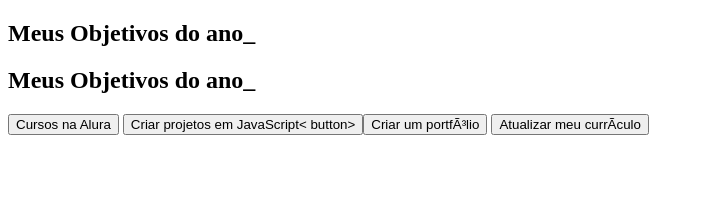
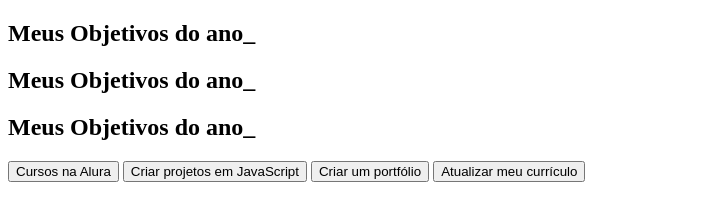
Before and after one commit to kauawv2019/200-full-box, a plain HTML site: page index.HTML in a window 1280 px wide. Shown: the whole page, without its empty margins (0-704 px from the left). Drawn offline with Linux system fonts and the light colour scheme.

Commit message:
Update index.HTML

```diff
--- a/index.HTML
+++ b/index.HTML
@@ -1,34 +1,39 @@
 <!DOCTYPE html>
-<html lang=”pt-br”>
+<html lang="pt-br">
 <head>
-<meta charset=”UTF-8”>
-
-<meta name=”viewport” content=”width=device-width, initial-
-scale=1.0”>
-
-<title>Meus objetivos do ano</title>
+  <meta charset="UTF-8">
+  <meta name="viewport" content="width=device-width, initial-scale=1.0">
+  <title>Meus objetivos do ano</title>
 </head>
 <body>
+
+</body>
+</html>
+<!-- código omitido -->
+<body>
+        <section class="conteudo-principal"></section>
 </body>
 </html>
 <body>
-<section class=”conteudo-principal”></section>
-<h2 class=”titulo-principal”>Meus Objetivos do ano_</h2>
+        <section class="conteudo-principal"></section>
+            <h2 class="titulo-principal">Meus Objetivos do ano_</h2>
 </body>
-<section class=”conteudo-principal”></section>
-<h2 class=”titulo-principal”>Meus Objetivos do ano_</h2>
-<div class=”botoes”>
-<button class=”botao”>Cursos na Alura</button>
-<button class=”botao”>Criar projetos em JavaScript<
-button>
-<button class=”botao”>Criar um portfólio</button>
-<button class=”botao”>Atualizar meu currículo</button>
-</div>
+</html>
+<body>
+        <section class="conteudo-principal"></section>
+            <h2 class="titulo-principal">Meus Objetivos do ano_</h2>
+            <div class="botoes"></div>
 </body>
-<head>
-<meta charset=”UTF-8”>
-<meta name=”viewport” content=”width=device-width,
-initial-scale=1.0”>
-<title>Meus objetivos do ano</title>
-<link rel=”stylesheet” href=”style.css”>
-</head>
+</html>
+<body>
+  <section class="conteudo-principal">
+    <h2 class="titulo-principal">Meus Objetivos do ano_</h2>
+    <div class="botoes">
+      <button class="botao">Cursos na Alura</button>
+      <button class="botao">Criar projetos em JavaScript</button>
+      <button class="botao">Criar um portfólio</button>
+      <button class="botao">Atualizar meu currículo</button>
+    </div>
+  </section>
+</body>
+</html>
```
